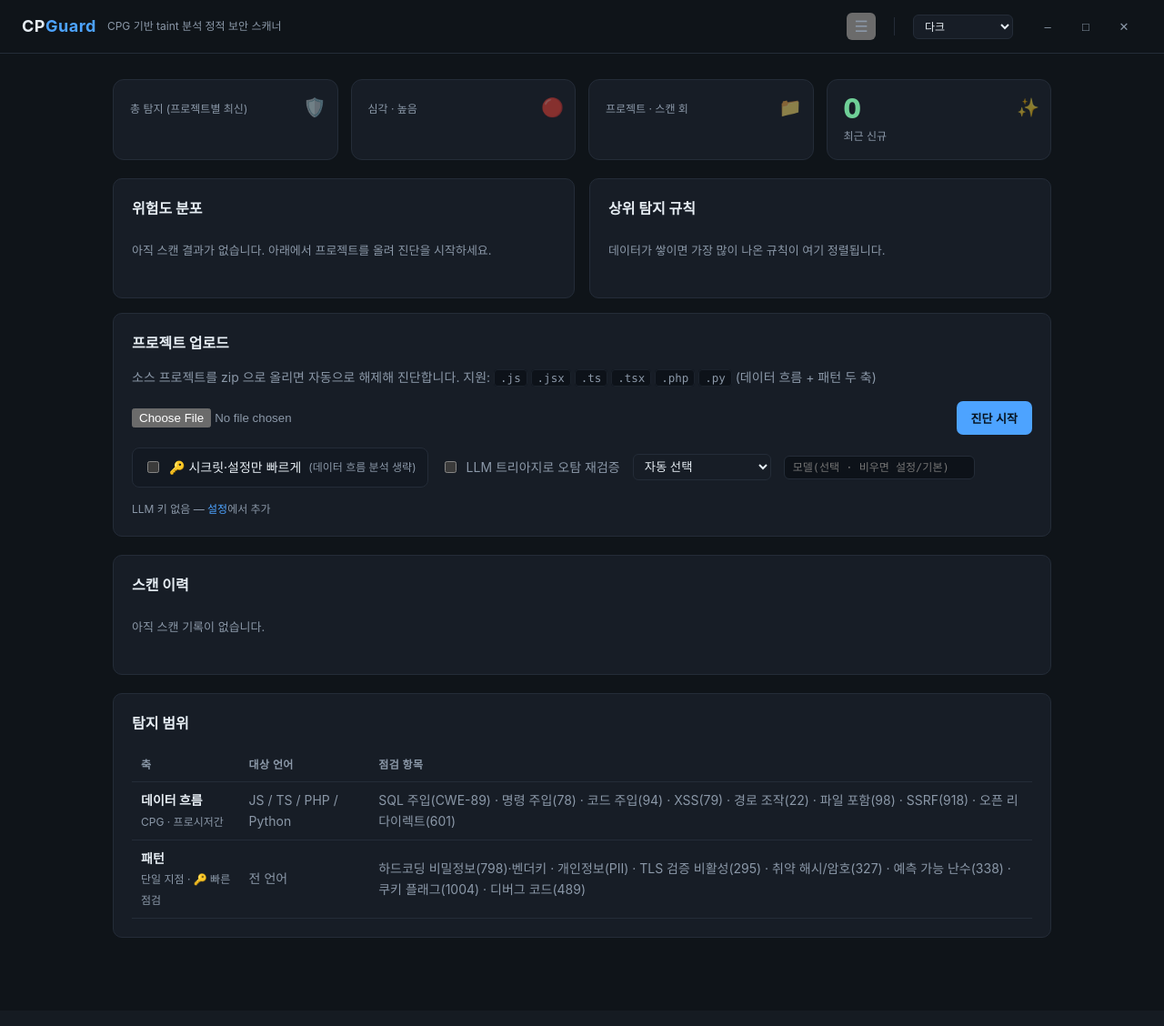
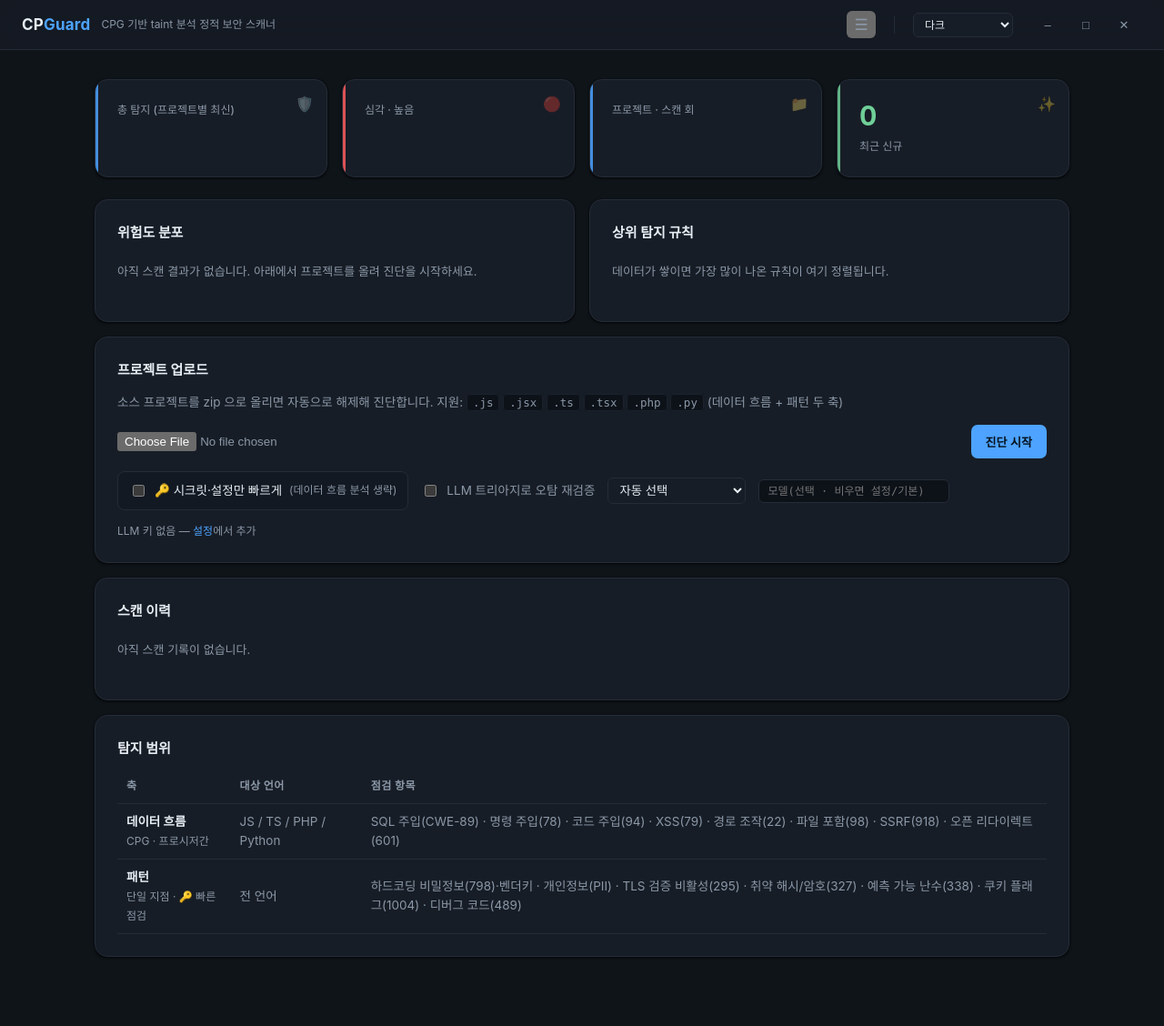
Before and after one commit to KimJeju/cpguard, a Django app: template cpguard/web/templates/index.html in a window 1280 px wide. Shown: the whole page at 91% size. Before the commit the page ends 1031 px from the top, so only its background shows below. Run offline with Django 3.2, Linux system fonts and the light colour scheme; the template is opened without the code that fills it, so the values that code supplies are empty.

Commit message:
style(ui): 대시보드 Apple HIG 디자인 업그레이드
apple-design-skill(HIG)의 리퀴드 글래스·타이포·레이아웃·색 원칙 적용.
- 기능 레이어(헤더·드롭다운 메뉴)에만 리퀴드 글래스(backdrop-filter blur+saturate,
  panel 파생 반투명, 스크롤 시 콘텐츠가 비쳐 지나감). 콘텐츠는 글래스 미적용.
- 콘텐츠 레이어(카드·상태 타일)는 표준 머티리얼: 엘리베이션(그림자)·헤어라인·
  호버 리프트·좌측 액센트 바.
- 타입 스케일(display/title/headline/body/caption)·8pt 간격·반경 토큰화,
  시스템 폰트+antialias, 라이트 웨이트 배제.
- 시맨틱 색·아이콘+텍스트 병기 유지(색만으로 정보 전달 안 함), 4개 테마 전부 대응.

Co-Authored-By: Claude Fable 5.1 <noreply@anthropic.com>

```diff
--- a/cpguard/web/templates/base.html
+++ b/cpguard/web/templates/base.html
@@ -17,6 +17,16 @@
     --t-kw:#c792ea; --t-str:#a5d6a7; --t-com:#5c6b7a; --t-num:#f78c6c; --t-fn:#82aaff;
     --overlay:rgba(4,8,13,.55); --shadow:rgba(0,0,0,.5);
     --scroll:rgba(255,255,255,.16); --scroll-hover:rgba(255,255,255,.32);
+  }
+  /* ---- HIG: 타입 스케일 · 간격(8pt) · 반경 · 엘리베이션 (테마 무관) ---- */
+  :root{
+    --fs-display:30px; --fs-title:20px; --fs-headline:15px; --fs-body:13.5px; --fs-caption:12px;
+    --sp-1:4px; --sp-2:8px; --sp-3:12px; --sp-4:16px; --sp-5:24px; --sp-6:32px;
+    --radius:14px; --radius-sm:9px;
+    --elev-1:0 1px 2px var(--shadow), 0 1px 3px var(--shadow);
+    --elev-2:0 4px 12px var(--shadow), 0 2px 4px var(--shadow);
+    /* 리퀴드 글래스(기능 레이어): panel 에서 파생한 반투명 + 블러 */
+    --glass:color-mix(in srgb, var(--panel) 74%, transparent);
   }
   :root[data-theme="light"]{
     color-scheme:light;
@@ -59,18 +69,25 @@
   ::-webkit-scrollbar-corner{background:transparent}
 
   body{margin:0;background:var(--bg);color:var(--fg);
-       font-family:"Malgun Gothic",-apple-system,Segoe UI,sans-serif;font-size:14px;line-height:1.6}
+       font-family:-apple-system,BlinkMacSystemFont,"Segoe UI","Malgun Gothic",Roboto,sans-serif;
+       font-size:var(--fs-body);line-height:1.55;-webkit-font-smoothing:antialiased;text-rendering:optimizeLegibility}
   a{color:var(--accent);text-decoration:none} a:hover{text-decoration:underline}
-  header{border-bottom:1px solid var(--line);padding:14px 24px;display:flex;align-items:center;gap:12px;flex:0 0 auto}
-  .logo{font-weight:700;font-size:18px;letter-spacing:.5px}
+  /* ---- 헤더 = 기능 레이어: 리퀴드 글래스(반투명+블러), 스크롤 시 콘텐츠가 비쳐 지나간다 ---- */
+  header{position:sticky;top:0;z-index:50;border-bottom:1px solid var(--line);padding:12px 24px;
+         display:flex;align-items:center;gap:12px;flex:0 0 auto;
+         background:var(--glass);backdrop-filter:blur(24px) saturate(1.5);-webkit-backdrop-filter:blur(24px) saturate(1.5)}
+  .logo{font-weight:700;font-size:17px;letter-spacing:.2px}
   .logo span{color:var(--accent)}
-  .tag{color:var(--muted);font-size:12px}
-  main{max-width:1080px;margin:0 auto;padding:28px 24px 60px}
+  .tag{color:var(--muted);font-size:var(--fs-caption)}
+  main{max-width:1120px;margin:0 auto;padding:var(--sp-6) var(--sp-5) 60px}
   /* 작업대처럼 화면을 꽉 채우는 페이지를 위해 body 를 세로 flex 로 둔다 */
   body.app{height:100vh;display:flex;flex-direction:column;overflow:hidden}
   body.app main{max-width:none;margin:0;padding:0;flex:1;min-height:0}
-  .card{background:var(--panel);border:1px solid var(--line);border-radius:10px;padding:20px;margin-bottom:20px}
-  h2{margin:0 0 14px;font-size:16px}
+  /* ---- 카드 = 콘텐츠 레이어: 표준 머티리얼(엘리베이션·헤어라인), 글래스 아님 ---- */
+  .card{background:var(--panel);border:1px solid var(--line);border-radius:var(--radius);
+        padding:var(--sp-5);margin-bottom:var(--sp-4);box-shadow:var(--elev-1)}
+  h1{font-size:var(--fs-title);font-weight:650;letter-spacing:-.01em;margin:0 0 var(--sp-3)}
+  h2{margin:0 0 var(--sp-3);font-size:var(--fs-headline);font-weight:600;letter-spacing:-.005em}
   table{width:100%;border-collapse:collapse}
   th,td{text-align:left;padding:9px 10px;border-bottom:1px solid var(--line)}
   th{color:var(--muted);font-weight:600;font-size:12px;text-transform:uppercase;letter-spacing:.4px}
@@ -111,8 +128,9 @@
   /* ---- 드롭다운 앱 메뉴 ---- */
   .menu{position:relative}
   .menu-btn{font-size:17px}
-  .menu-pop{position:absolute;right:0;top:calc(100% + 6px);z-index:70;min-width:210px;background:var(--panel);
-            border:1px solid var(--line);border-radius:9px;box-shadow:0 10px 30px var(--shadow);padding:5px;-webkit-app-region:no-drag}
+  .menu-pop{position:absolute;right:0;top:calc(100% + 6px);z-index:70;min-width:210px;
+            background:var(--glass);backdrop-filter:blur(24px) saturate(1.5);-webkit-backdrop-filter:blur(24px) saturate(1.5);
+            border:1px solid var(--line);border-radius:var(--radius-sm);box-shadow:var(--elev-2);padding:5px;-webkit-app-region:no-drag}
   .mi{display:flex;align-items:center;gap:10px;width:100%;padding:8px 11px;border-radius:6px;font-size:13px;
       color:var(--fg);text-decoration:none;background:transparent;border:0;cursor:pointer;text-align:left;font-family:inherit;white-space:nowrap}
   .mi:hover{background:var(--hover);text-decoration:none}
--- a/cpguard/web/templates/index.html
+++ b/cpguard/web/templates/index.html
@@ -2,15 +2,19 @@
 
 {% block head %}
 <style>
-  /* ---- 상태 타일 ---- */
-  .tiles { display: grid; grid-template-columns: repeat(4, 1fr); gap: 14px; margin-bottom: 20px; }
-  .tile { background: var(--panel); border: 1px solid var(--line); border-radius: 12px; padding: 16px 18px; position: relative; overflow: hidden; }
-  .tile .tn { font-size: 30px; font-weight: 800; line-height: 1; font-variant-numeric: tabular-nums; }
-  .tile .tl { color: var(--muted); font-size: 12px; margin-top: 6px; }
+  /* ---- 상태 타일 (콘텐츠 레이어 · 표준 머티리얼) ---- */
+  .tiles { display: grid; grid-template-columns: repeat(4, 1fr); gap: var(--sp-4); margin-bottom: var(--sp-5); }
+  .tile { background: var(--panel); border: 1px solid var(--line); border-radius: var(--radius); padding: var(--sp-4) var(--sp-5) var(--sp-5);
+          position: relative; overflow: hidden; box-shadow: var(--elev-1); transition: transform .16s ease, box-shadow .16s ease; }
+  .tile:hover { transform: translateY(-2px); box-shadow: var(--elev-2); }
+  .tile::before { content: ""; position: absolute; left: 0; top: 0; bottom: 0; width: 3px; background: var(--accent); opacity: .85; }
+  .tile.crit::before { background: var(--crit); } .tile.good::before { background: var(--low); } .tile.accent::before { background: var(--accent); }
+  .tile .tn { font-size: var(--fs-display); font-weight: 700; line-height: 1.05; letter-spacing: -.02em; font-variant-numeric: tabular-nums; margin-top: var(--sp-2); }
+  .tile .tl { color: var(--muted); font-size: var(--fs-caption); margin-top: var(--sp-2); font-weight: 500; }
   .tile.accent .tn { color: var(--accent); }
   .tile.crit .tn { color: var(--crit); }
   .tile.good .tn { color: var(--low); }
-  .tile .spark { position: absolute; right: 12px; top: 14px; font-size: 20px; opacity: .5; }
+  .tile .spark { position: absolute; right: 14px; top: 14px; font-size: 16px; opacity: .35; }
 
   /* ---- 분포 바 ---- */
   .dbar { display: grid; grid-template-columns: 74px 1fr 42px; align-items: center; gap: 10px; margin: 9px 0; font-size: 12.5px; }
```
